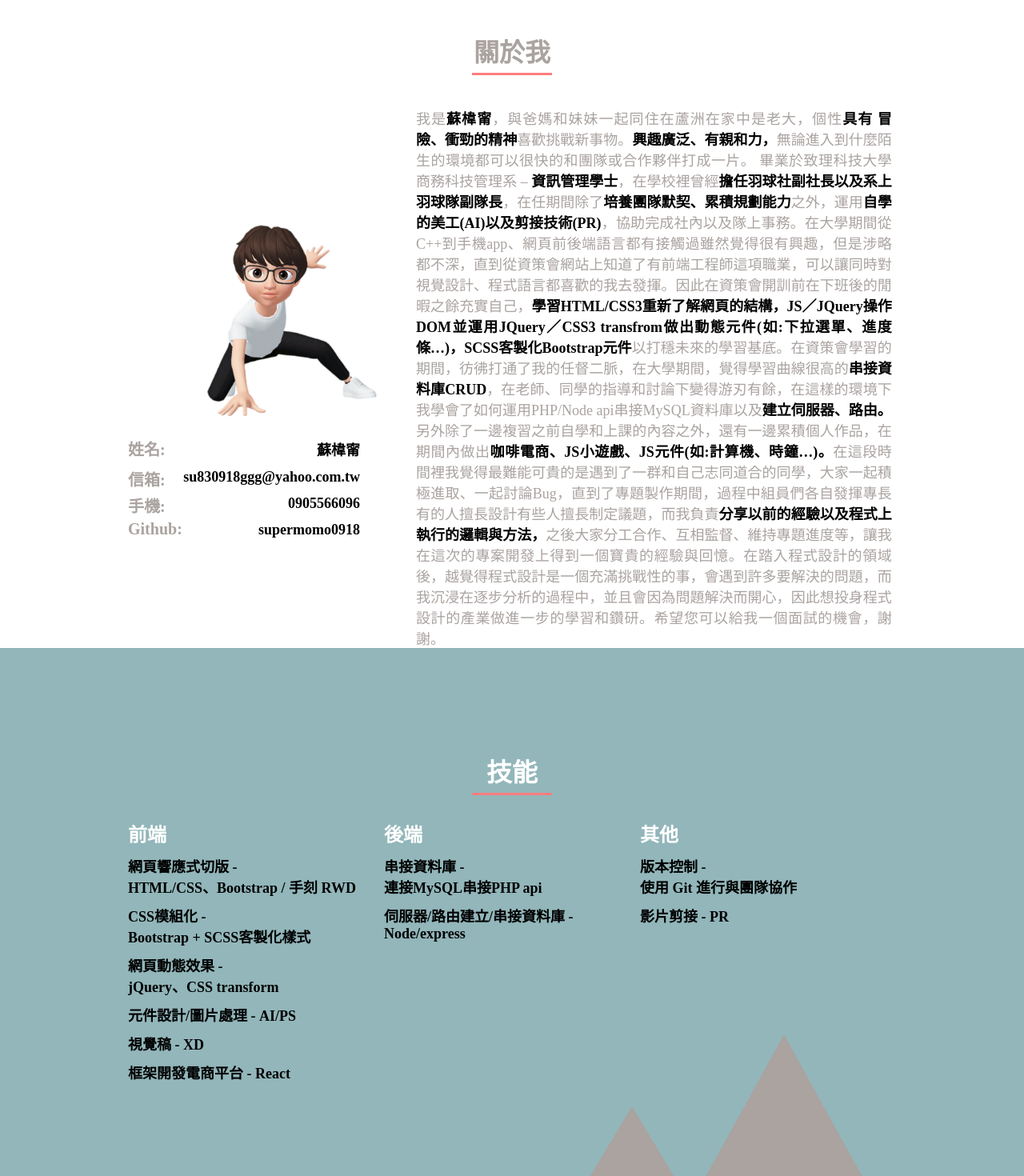
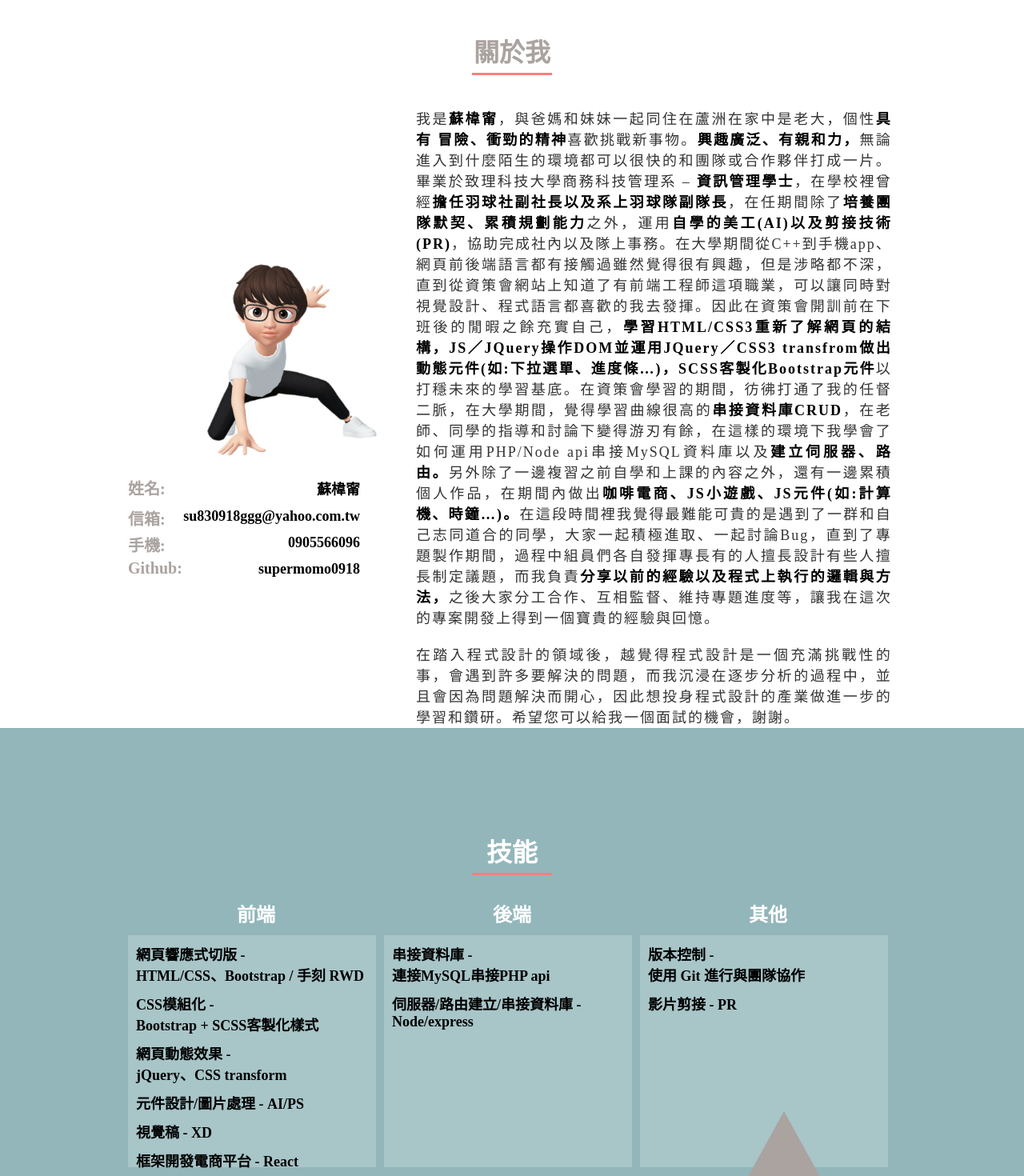
Before and after one commit to supermomo0918/portfolioning, a React (Create React App) app: page / in a window 1280 px wide. Shown: the part 940-2410 px from the top of the page at 80% size. Built offline with nearby package versions, Linux system fonts and the light colour scheme.

Commit message:
視覺修正

```diff
--- a/src/App.scss
+++ b/src/App.scss
@@ -105,7 +105,7 @@ body {
   height: 700px;
 }
 .h-1000 {
-  height: 900px;
+  height: 1000px;
 }
 .alignCenter {
   align-items: center;
@@ -288,6 +288,8 @@ body {
       font-size: 18px;
       margin-left: 10px;
       margin-bottom: 20px;
+      color: rgba($boxshdow-color, .8);
+      letter-spacing: 2px;
       strong {
         font-weight: bolder;
         color: $boxshdow-color;
@@ -309,12 +311,17 @@ body {
     overflow: hidden;
     .skill-rwd {
       h2 {
+        text-align: center;
         margin-bottom: 10px;
         color: $font-color;
       }
       .skills__ul {
+        height: 290px;
         font-weight: 700;
         list-style: none;
+        background-color: rgba($font-color, .2);
+        margin-right: 10px;
+        padding: 10px;
         li {
           font-size: 18px;
           margin-bottom: 10px;
--- a/src/components/About.js
+++ b/src/components/About.js
@@ -1,5 +1,5 @@
 import React, { useState } from 'react'
-import image from "../images/mecute.png";
+import image from '../images/mecute.png'
 const About = () => {
   const [header] = useState({
     subHeader: '關於我',
@@ -12,13 +12,15 @@ const About = () => {
     email: 'su830918ggg@yahoo.com.tw',
   })
   const aboutstyle = {
-    color: "#aaa3a0"
+    color: '#aaa3a0',
   }
   return (
     <div className="about h-1000">
       <div className="container">
         <div className="common about_common">
-          <h1 className="mainHeader" style={aboutstyle}>{header.subHeader}</h1>
+          <h1 className="mainHeader" style={aboutstyle}>
+            {header.subHeader}
+          </h1>
           <div className="commonBorder"></div>
         </div>
         <div className="row alignCenter about_rwd">
@@ -71,12 +73,13 @@ const About = () => {
                 ，在老師、同學的指導和討論下變得游刃有餘，在這樣的環境下我學會了如何運用PHP/Node
                 api串接MySQL資料庫以及<strong>建立伺服器、路由。</strong>
                 另外除了一邊複習之前自學和上課的內容之外，還有一邊累積個人作品，在期間內做出
-                <strong>
-                  咖啡電商、JS小遊戲、JS元件(如:計算機、時鐘…)。
-                </strong>
+                <strong>咖啡電商、JS小遊戲、JS元件(如:計算機、時鐘…)。</strong>
                 在這段時間裡我覺得最難能可貴的是遇到了一群和自己志同道合的同學，大家一起積極進取、一起討論Bug，直到了專題製作期間，過程中組員們各自發揮專長有的人擅長設計有些人擅長制定議題，而我負責
                 <strong>分享以前的經驗以及程式上執行的邏輯與方法，</strong>
-                之後大家分工合作、互相監督、維持專題進度等，讓我在這次的專案開發上得到一個寶貴的經驗與回憶。在踏入程式設計的領域後，越覺得程式設計是一個充滿挑戰性的事，會遇到許多要解決的問題，而我沉浸在逐步分析的過程中，並且會因為問題解決而開心，因此想投身程式設計的產業做進一步的學習和鑽研。希望您可以給我一個面試的機會，謝謝。
+                之後大家分工合作、互相監督、維持專題進度等，讓我在這次的專案開發上得到一個寶貴的經驗與回憶。
+              </p>
+              <p className="about__info-p1">
+                在踏入程式設計的領域後，越覺得程式設計是一個充滿挑戰性的事，會遇到許多要解決的問題，而我沉浸在逐步分析的過程中，並且會因為問題解決而開心，因此想投身程式設計的產業做進一步的學習和鑽研。希望您可以給我一個面試的機會，謝謝。
               </p>
             </div>
           </div>
--- a/src/components/Nav.js
+++ b/src/components/Nav.js
@@ -39,7 +39,7 @@ const Nav = () => {
               <li
                 onClick={() => {
                   window.scrollBy({
-                    top: 1680,
+                    top: 1780,
                     behavior: 'smooth',
                   })
                 }}
@@ -49,7 +49,7 @@ const Nav = () => {
               <li
                 onClick={() => {
                   window.scrollBy({
-                    top: 2380,
+                    top: 2480,
                     behavior: 'smooth',
                   })
                 }}
@@ -59,7 +59,7 @@ const Nav = () => {
               <li
                 onClick={() => {
                   window.scrollBy({
-                    top: 3100,
+                    top: 3300,
                     behavior: 'smooth',
                   })
                 }}
```
